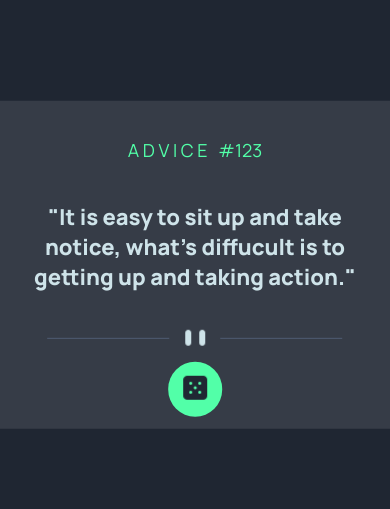
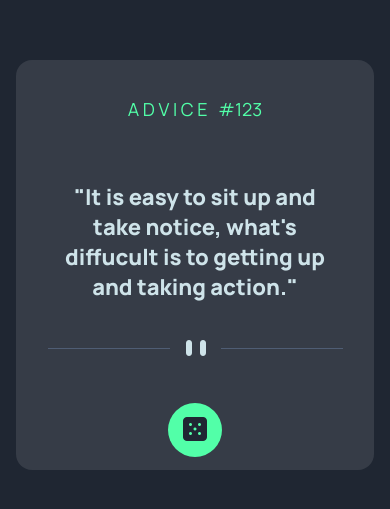
Before and after one commit to chinmayagarwal3007/advice-generator-app-main-solution, a plain HTML site: page index.html in a window 390 px wide. Shown: the part 157-666 px from the top of the page. Drawn offline with Linux system fonts and the light colour scheme.

Commit message:
Update styles.css

```diff
--- a/styles.css
+++ b/styles.css
@@ -1,18 +1,32 @@
+html{
+    box-sizing: border-box;
+}
+
+*,
+*::before,
+*::after{
+    box-sizing: inherit;
+}
 body {
+    min-height: 100vh;
     background-color: hsl(218, 23%, 16%);
+    display: flex;
+    justify-content: center;
+    align-items: center;
+    margin:0;
+    padding: 0 1rem;
 }
 
 .Advice {
-    background-color: rgba(255, 255, 255, 0.1);
-    position: absolute;
-    top: 50%;
-    left: 50%;
-    transform: translate(-50%, -50%);
-
+    background-color: hsl(217, 19%, 24%);
+    width: 30rem;
+    position: relative;
+    display: flex;
+    flex-direction: column;
+    align-items: center;
+    border-radius: 1rem;
     text-align: center;
-    width: 30rem;
     padding: 1rem;
-    border-radius: 1rem;
     font-size: 25px;
     font-family: 'Manrope', sans-serif;
 }
@@ -56,12 +70,8 @@ body {
  @media only screen and (max-width: 1024px) {
      .Advice{
         background-color: rgba(255, 255, 255, 0.1);
-        position: absolute;
-        top: 50%;
-        left: 50%;
-        transform: translate(-50%, -50%);
         text-align: center;
-        width: 25rem;
+        width: 23rem;
         padding: 0.8rem;
         border-radius: 1rem;
         font-size: 22px;
```
